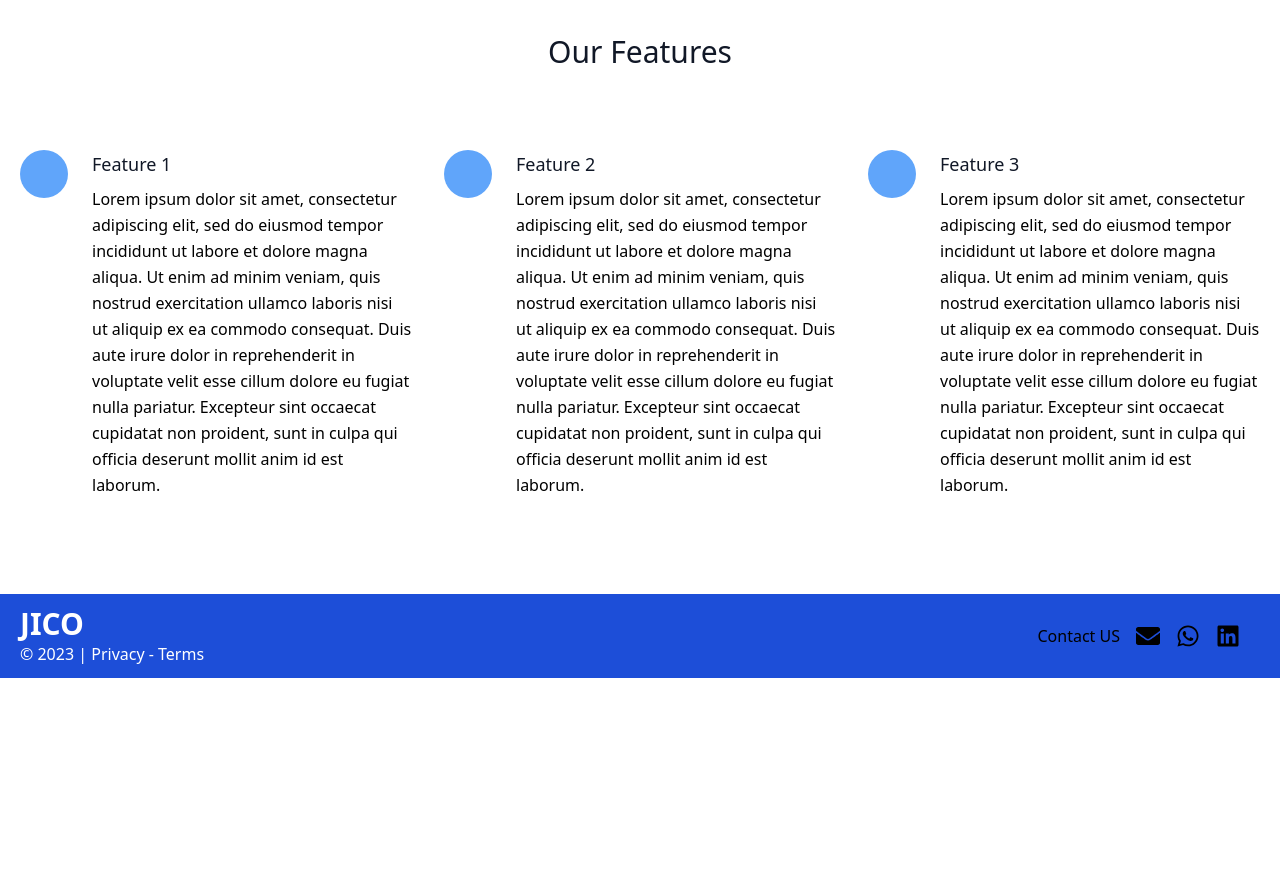
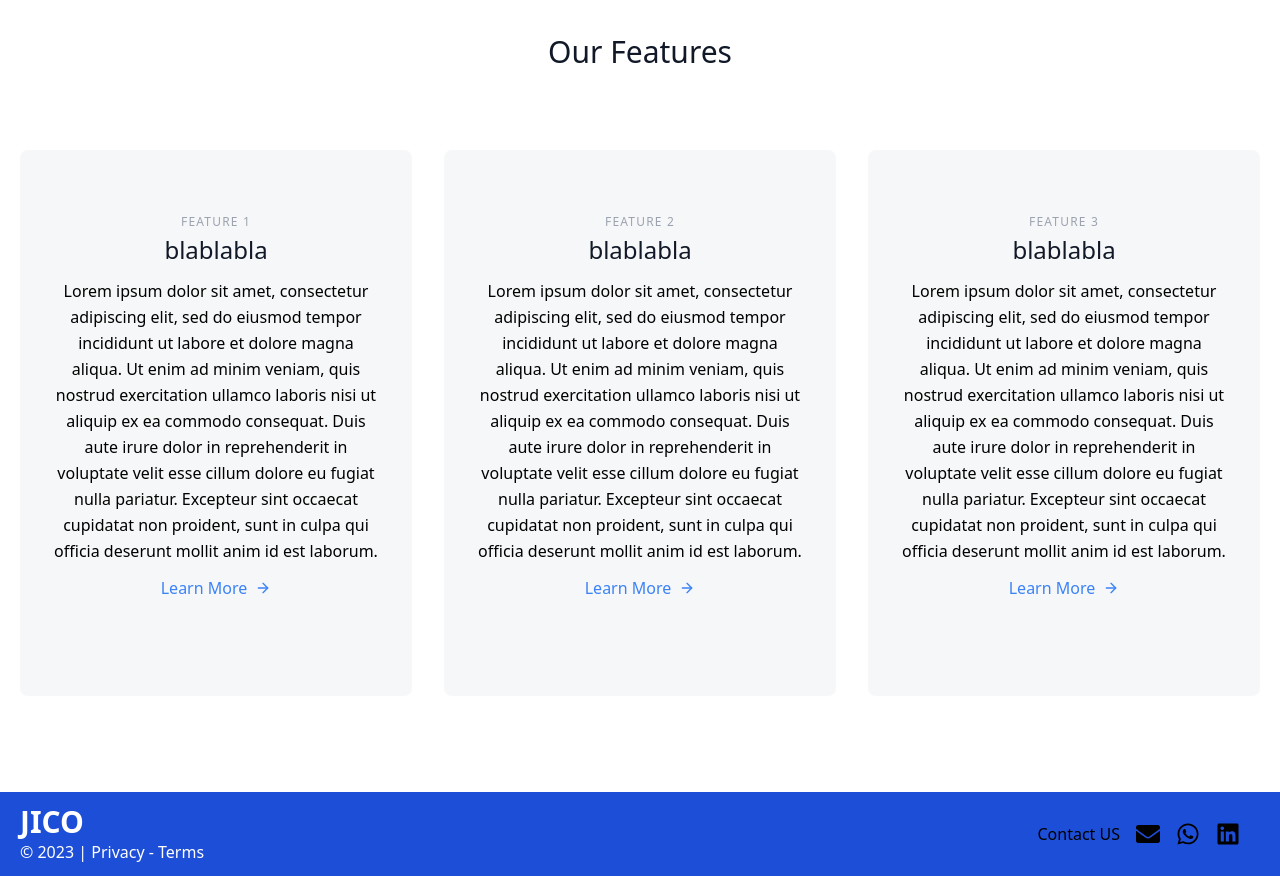
Before and after one commit to loutusz/CapstoneProject, a Next.js app: page / in a window 1280 px wide. Shown: the part 780-1656 px from the top of the page. Before the commit the page ends 1458 px from the top, so only its background shows below. Built offline with nearby package versions, Linux system fonts and the light colour scheme.

Commit message:
features

```diff
--- a/components/feature.js
+++ b/components/feature.js
@@ -2,48 +2,53 @@ import React from "react";
 
 export default function Features() {
     return (
-      <div class="container px-5 py-24 mx-auto">
-        <h1 class="sm:text-3xl text-2xl font-medium title-font text-center text-gray-900 mb-20">Our Features
-        </h1>
-        <div class="flex flex-wrap sm:-m-4 -mx-4 -mb-10 -mt-4 md:space-y-0 space-y-6">
-          <div class="p-4 md:w-1/3 flex">
-            <div class="w-12 h-12 inline-flex items-center justify-center rounded-full bg-blue-400 mb-4 flex-shrink-0">
-              {/* <svg fill="none" stroke="currentColor" stroke-linecap="round" stroke-linejoin="round" stroke-width="2" class="w-6 h-6" viewBox="0 0 24 24">
-                <path d="M22 12h-4l-3 9L9 3l-3 9H2"></path>
-              </svg> */}
-            </div>
-            <div class="flex-grow pl-6">
-              <h2 class="text-gray-900 text-lg title-font font-medium mb-2">Feature 1</h2>
-              <p class="leading-relaxed text-base">
-                Lorem ipsum dolor sit amet, consectetur adipiscing elit, sed do eiusmod tempor incididunt ut labore et dolore magna aliqua. Ut enim ad minim veniam, quis nostrud exercitation ullamco laboris nisi ut aliquip ex ea commodo consequat. Duis aute irure dolor in reprehenderit in voluptate velit esse cillum dolore eu fugiat nulla pariatur. Excepteur sint occaecat cupidatat non proident, sunt in culpa qui officia deserunt mollit anim id est laborum.
-              </p>
+      <div className="container px-5 py-24 mx-auto">
+      <h1 className="sm:text-3xl text-2xl font-medium title-font text-center text-gray-900 mb-20">Our Features
+            </h1>
+        <div className="flex flex-wrap -m-4">
+          <div className="p-4 lg:w-1/3">
+            <div className="h-full bg-gray-100 bg-opacity-75 px-8 pt-16 pb-24 rounded-lg overflow-hidden text-center relative transition-transform transform hover:scale-110">
+              <h2 className="tracking-widest text-xs title-font font-medium text-gray-400 mb-1">FEATURE 1</h2>
+              <h1 className="title-font sm:text-2xl text-xl font-medium text-gray-900 mb-3">blablabla</h1>
+              <p className="leading-relaxed mb-3">
+              Lorem ipsum dolor sit amet, consectetur adipiscing elit, sed do eiusmod tempor incididunt ut labore et dolore magna aliqua. Ut enim ad minim veniam, quis nostrud exercitation ullamco laboris nisi ut aliquip ex ea commodo consequat. Duis aute irure dolor in reprehenderit in voluptate velit esse cillum dolore eu fugiat nulla pariatur. Excepteur sint occaecat cupidatat non proident, sunt in culpa qui officia deserunt mollit anim id est laborum.
+                </p>
+              <a className="text-blue-500 inline-flex items-center">Learn More
+                <svg className="w-4 h-4 ml-2" viewBox="0 0 24 24" stroke="currentColor" stroke-width="2" fill="none" stroke-linecap="round" stroke-linejoin="round">
+                  <path d="M5 12h14"></path>
+                  <path d="M12 5l7 7-7 7"></path>
+                </svg>
+              </a>
             </div>
           </div>
-          <div class="p-4 md:w-1/3 flex">
-            <div class="w-12 h-12 inline-flex items-center justify-center rounded-full bg-blue-400 mb-4 flex-shrink-0">
-              {/* <svg fill="none" stroke="currentColor" stroke-linecap="round" stroke-linejoin="round" stroke-width="2" class="w-6 h-6" viewBox="0 0 24 24"> */}
-                {/* <circle cx="6" cy="6" r="3"></circle>
-                <circle cx="6" cy="18" r="3"></circle> */}
-                {/* <path d="M20 4L8.12 15.88M14.47 14.48L20 20M8.12 8.12L12 12"></path> */}
-              {/* </svg> */}
-            </div>
-            <div class="flex-grow pl-6">
-              <h2 class="text-gray-900 text-lg title-font font-medium mb-2">Feature 2</h2>
-              <p class="leading-relaxed text-base">Lorem ipsum dolor sit amet, consectetur adipiscing elit, sed do eiusmod tempor incididunt ut labore et dolore magna aliqua. Ut enim ad minim veniam, quis nostrud exercitation ullamco laboris nisi ut aliquip ex ea commodo consequat. Duis aute irure dolor in reprehenderit in voluptate velit esse cillum dolore eu fugiat nulla pariatur. Excepteur sint occaecat cupidatat non proident, sunt in culpa qui officia deserunt mollit anim id est laborum.</p>
-
+          <div className="p-4 lg:w-1/3">
+            <div className="h-full bg-gray-100 bg-opacity-75 px-8 pt-16 pb-24 rounded-lg overflow-hidden text-center relative transition-transform transform hover:scale-110">
+              <h2 className="tracking-widest text-xs title-font font-medium text-gray-400 mb-1">FEATURE 2</h2>
+              <h1 className="title-font sm:text-2xl text-xl font-medium text-gray-900 mb-3">blablabla</h1>
+              <p className="leading-relaxed mb-3">
+              Lorem ipsum dolor sit amet, consectetur adipiscing elit, sed do eiusmod tempor incididunt ut labore et dolore magna aliqua. Ut enim ad minim veniam, quis nostrud exercitation ullamco laboris nisi ut aliquip ex ea commodo consequat. Duis aute irure dolor in reprehenderit in voluptate velit esse cillum dolore eu fugiat nulla pariatur. Excepteur sint occaecat cupidatat non proident, sunt in culpa qui officia deserunt mollit anim id est laborum.
+                </p>
+              <a className="text-blue-500 inline-flex items-center">Learn More
+                <svg className="w-4 h-4 ml-2" viewBox="0 0 24 24" stroke="currentColor" stroke-width="2" fill="none" stroke-linecap="round" stroke-linejoin="round">
+                  <path d="M5 12h14"></path>
+                  <path d="M12 5l7 7-7 7"></path>
+                </svg>
+              </a>
             </div>
           </div>
-          <div class="p-4 md:w-1/3 flex">
-            <div class="w-12 h-12 inline-flex items-center justify-center rounded-full bg-blue-400 mb-4 flex-shrink-0">
-              {/* <svg fill="none" stroke="currentColor" stroke-linecap="round" stroke-linejoin="round" stroke-width="2" class="w-6 h-6" viewBox="0 0 24 24">
-                <path d="M20 21v-2a4 4 0 00-4-4H8a4 4 0 00-4 4v2"></path>
-                <circle cx="12" cy="7" r="4"></circle>
-              </svg> */}
-            </div>
-            <div class="flex-grow pl-6">
-              <h2 class="text-gray-900 text-lg title-font font-medium mb-2">Feature 3</h2>
-              <p class="leading-relaxed text-base">Lorem ipsum dolor sit amet, consectetur adipiscing elit, sed do eiusmod tempor incididunt ut labore et dolore magna aliqua. Ut enim ad minim veniam, quis nostrud exercitation ullamco laboris nisi ut aliquip ex ea commodo consequat. Duis aute irure dolor in reprehenderit in voluptate velit esse cillum dolore eu fugiat nulla pariatur. Excepteur sint occaecat cupidatat non proident, sunt in culpa qui officia deserunt mollit anim id est laborum.</p>
-
+          <div className="p-4 lg:w-1/3">
+            <div className="h-full bg-gray-100 bg-opacity-75 px-8 pt-16 pb-24 rounded-lg overflow-hidden text-center relative transition-transform transform hover:scale-110">
+              <h2 className="tracking-widest text-xs title-font font-medium text-gray-400 mb-1">FEATURE 3</h2>
+              <h1 className="title-font sm:text-2xl text-xl font-medium text-gray-900 mb-3">blablabla</h1>
+              <p className="leading-relaxed mb-3">
+              Lorem ipsum dolor sit amet, consectetur adipiscing elit, sed do eiusmod tempor incididunt ut labore et dolore magna aliqua. Ut enim ad minim veniam, quis nostrud exercitation ullamco laboris nisi ut aliquip ex ea commodo consequat. Duis aute irure dolor in reprehenderit in voluptate velit esse cillum dolore eu fugiat nulla pariatur. Excepteur sint occaecat cupidatat non proident, sunt in culpa qui officia deserunt mollit anim id est laborum.
+                </p>
+              <a className="text-blue-500 inline-flex items-center">Learn More
+                <svg className="w-4 h-4 ml-2" viewBox="0 0 24 24" stroke="currentColor" stroke-width="2" fill="none" stroke-linecap="round" stroke-linejoin="round">
+                  <path d="M5 12h14"></path>
+                  <path d="M12 5l7 7-7 7"></path>
+                </svg>
+              </a>
             </div>
           </div>
         </div>
--- a/pages/loginPage.js
+++ b/pages/loginPage.js
@@ -71,22 +71,15 @@ export const loginPage = () => {
                                     Remember me
                                 </label>
                             </div>
-                            <div className='flex flex-col justify-center  items-center w-[60%]'>
-                                <p className='bg-zinc-100 text-slate-700 text-base font-normal leading-snug py-[2%] mt-[2%]'>or Connect With</p>
-                                <button onClick={handleGoogleRegistration} className="w-[100%] bg-zinc-100 rounded-md border  hover:bg-gray-400 transition-colors duration-200 justify-center items-center flex py-[3%] mb-[2%] shadow-[0_3px_10px_rgb(0,0,0,0.1)]" ><FcGoogle size="25px" className="mr-[5%] "/> Sign In With Google</button>
-                            </div>
                             <div className='ForgotPassword mt-[5%] '>
                                 <a href='/forgotpass' className='text-slate-700 text-base font-normal leading-snug'>Forgot Password?</a>
                             </div>
                             <div className='mt-[1%] mb-[15%]'>
-                                <p className='SignUp text-slate-700 text-base font-normal leading-snug'>Not a member yet? <a href='#' className='text-blue-700 font-bold text-base leading-snug'>Sign Up</a></p>
+                                <p className='SignUp text-slate-700 text-base font-normal leading-snug'>Not a member yet? <a href='/registerPage' className='text-blue-700 font-bold text-base leading-snug'>Sign Up</a></p>
                             </div>
                         </div>
                     </div>
                 </form>
-
-
-
 
                 <div className='Background bg-gradient-to-t from-sky-200 to-stone-50 rounded-r-2xl m-0 ml-0 w-2/5 pt-28 pb-20 px-10'>
                     <h2 className='text-2xl font-semibold mb-2 text-right text-slate-700 leading-snug pt-[30%]'>Welcome to JICO</h2>
--- a/pages/registerPage.js
+++ b/pages/registerPage.js
@@ -28,10 +28,6 @@ export default function RegisterPage() {
         });
       };
 
-      const handleGoogleRegistration = () => {
-        // Lakukan proses pendaftaran dengan Google di sini
-        console.log('Melakukan pendaftaran dengan Google');
-      };
 
       return (
 
@@ -139,13 +135,6 @@ export default function RegisterPage() {
                     <button type="submit" className="bg-blue-500 text-white w-4/5 px-4 py-2 rounded-lg hover:bg-blue-600 transition-colors duration-200">Register</button>
                   </div>
 
-                  <p className="text-sm">or Connect With</p>
-
-                  {/* Button Google Regist */}
-                  <div className="flex flex-col items-center">
-                    <button onClick={handleGoogleRegistration} className="bg-gray-100 w-56 rounded-sm px-4 py-2 flex items-center mt-2 hover:bg-gray-400 transition-colors duration-200" ><FcGoogle size="25px" className="mr-3 "/> Sign Up With Google</button>
-                  </div>
-
                   {/* Sign in */}
                   <div className="flex flex-col items-center mt-3">
                     <p>Already a member?
```
